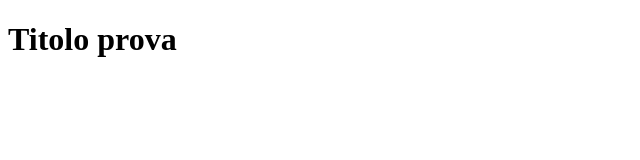
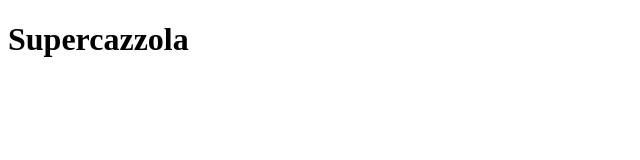
Before and after one commit to davide-delgiudice/test-merge, a plain HTML site: page index.html in a window 1280 px wide. Shown: the whole page, without its empty margins (0-640 px from the left). Drawn offline with Linux system fonts and the light colour scheme.

Commit message:
[UPD] nuovo h1

```diff
--- a/index.html
+++ b/index.html
@@ -7,6 +7,6 @@
     <link rel="stylesheet" href="style.css" />
   </head>
   <body>
-    <h1>Titolo prova</h1>
+    <h1>Supercazzola</h1>
   </body>
 </html>
```
